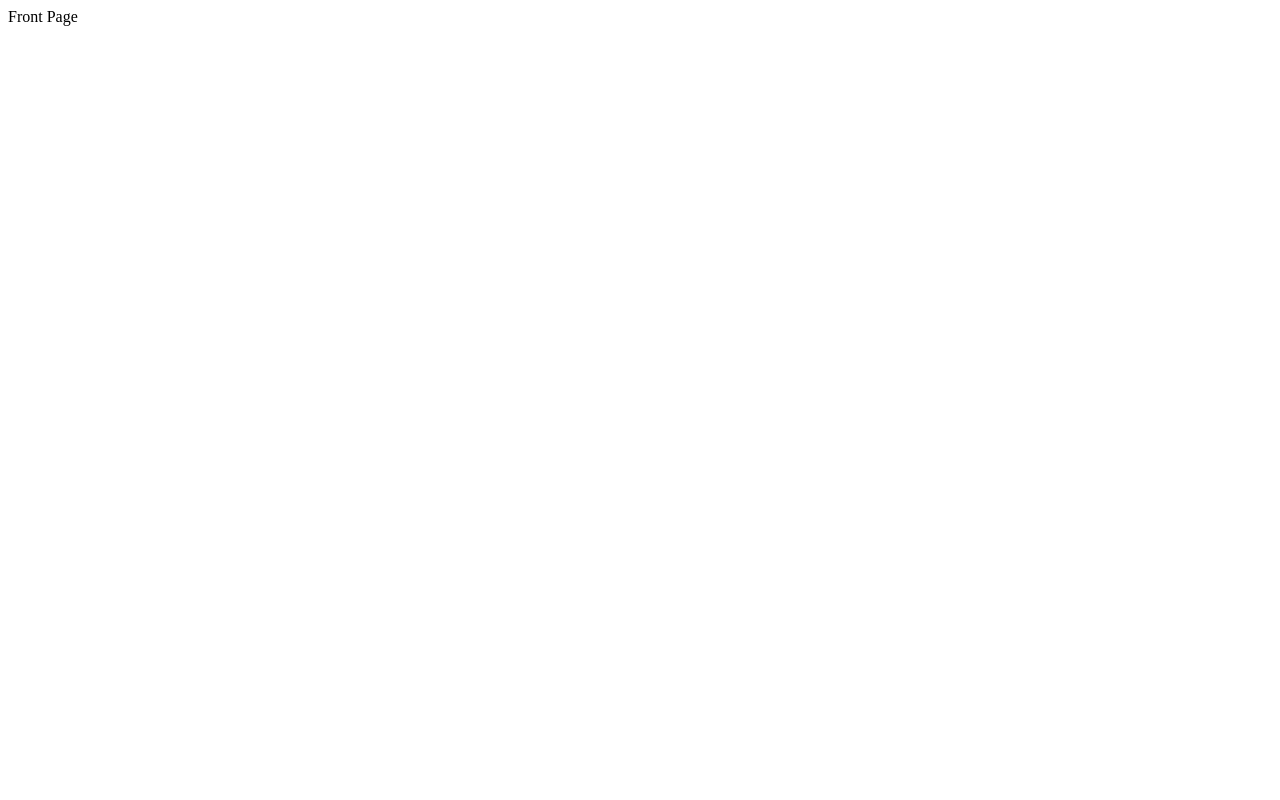
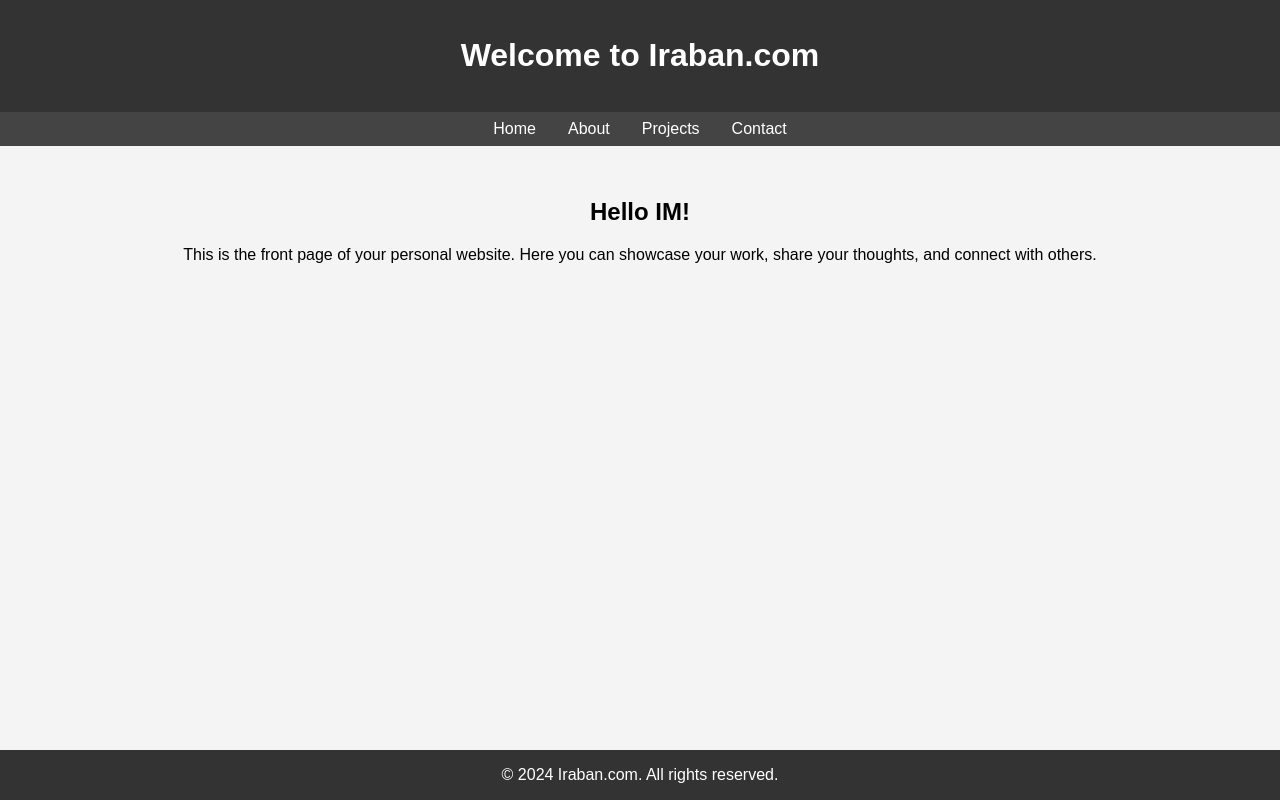
Before and after one commit to Iraban/iraban.com, a plain HTML site: page index.html in a window 1280 px wide. Drawn offline with Linux system fonts and the light colour scheme.

Commit message:
Revamp index.html with complete structure and styles
updated on 29Oct

```diff
--- a/index.html
+++ b/index.html
@@ -1,3 +1,66 @@
-<HTML>
-Front Page
-</HTML>
+<!DOCTYPE html>
+<html lang="en">
+<head>
+    <meta charset="UTF-8">
+    <title>Welcome to Iraban.com</title>
+    <style>
+        body {
+            font-family: Arial, sans-serif;
+            margin: 0;
+            padding: 0;
+            background-color: #f4f4f4;
+        }
+        header {
+            background-color: #333;
+            color: white;
+            padding: 1em 0;
+            text-align: center;
+        }
+        nav {
+            background-color: #444;
+            display: flex;
+            justify-content: center;
+            padding: 0.5em 0;
+        }
+        nav a {
+            color: white;
+            margin: 0 1em;
+            text-decoration: none;
+        }
+        nav a:hover {
+            text-decoration: underline;
+        }
+        main {
+            padding: 2em;
+            text-align: center;
+        }
+        footer {
+            background-color: #333;
+            color: white;
+            text-align: center;
+            padding: 1em 0;
+            position: fixed;
+            bottom: 0;
+            width: 100%;
+        }
+    </style>
+</head>
+<body>
+    <header>
+        <h1>Welcome to Iraban.com</h1>
+    </header>
+    <nav>
+        <a href="#">Home</a>
+        <a href="#">About</a>
+        <a href="#">Projects</a>
+        <a href="#">Contact</a>
+    </nav>
+    <main>
+        <h2>Hello IM!</h2>
+        <p>This is the front page of your personal website. Here you can showcase your work, share your thoughts, and connect with others.</p>
+    </main>
+    <footer>
+        &copy; 2024 Iraban.com. All rights reserved.
+    </footer>
+</body>
+</html>
```
